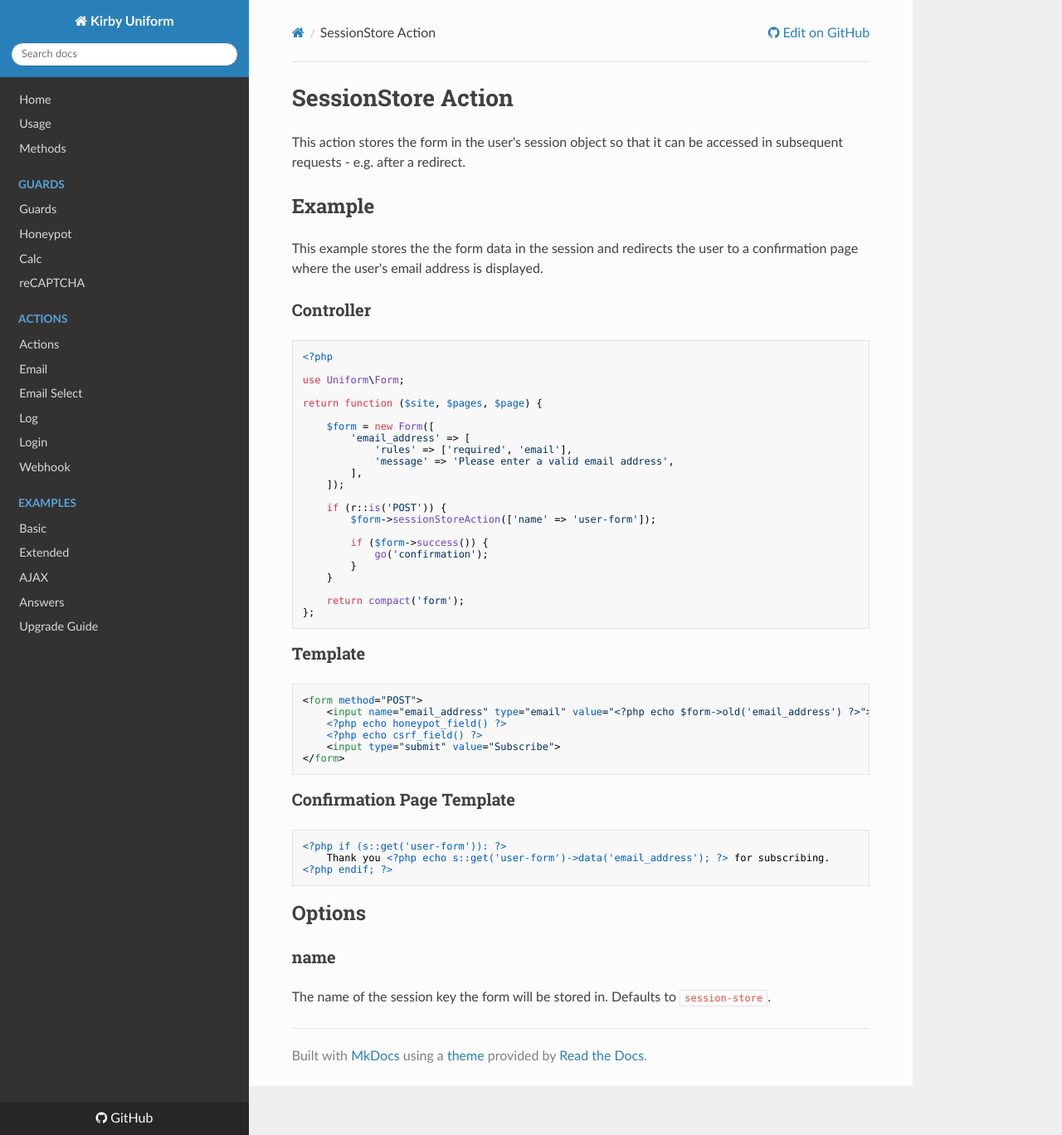
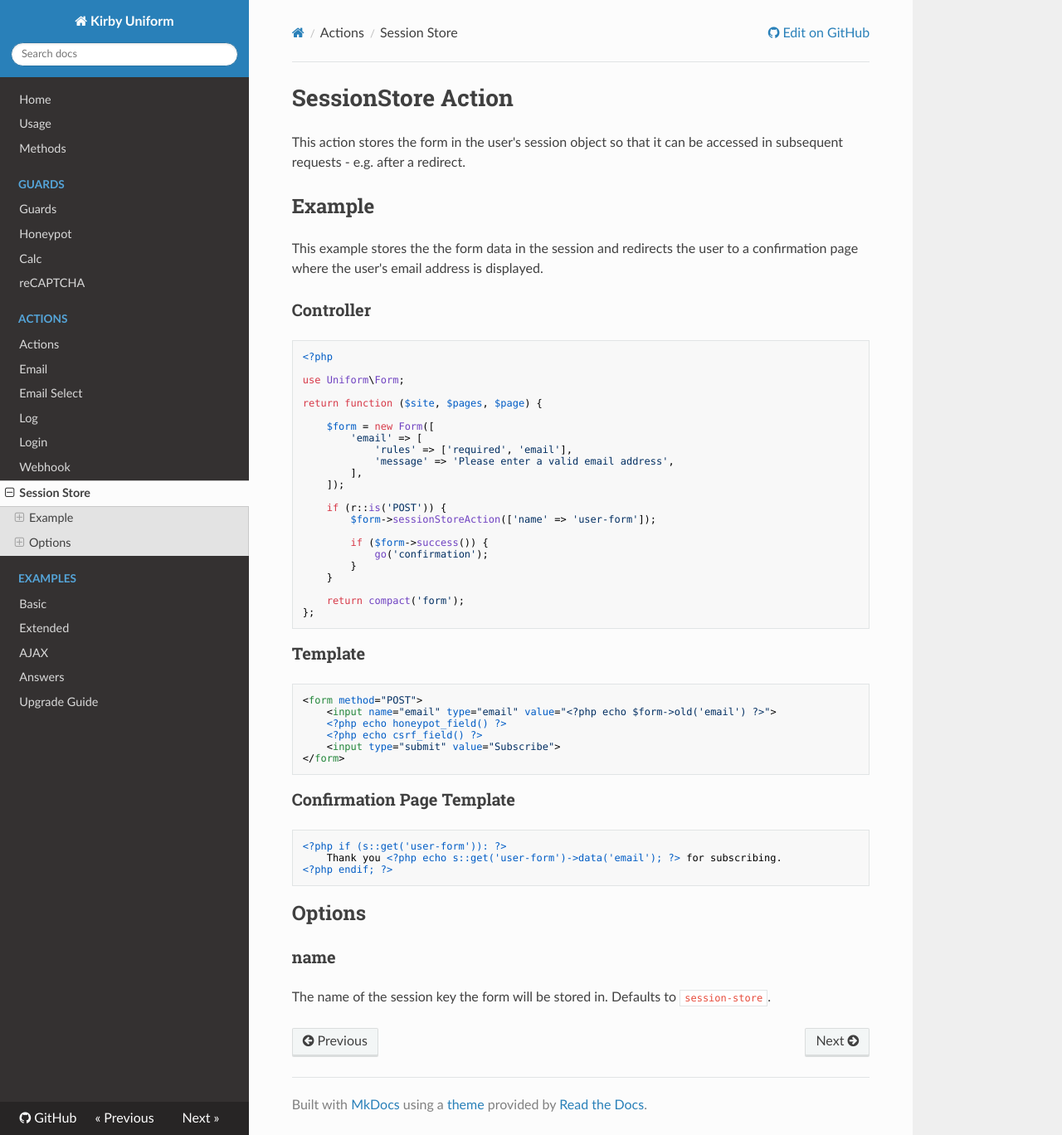
Before and after one commit to mzur/kirby-uniform, an MkDocs documentation site: the page built from docs/actions/session-store.md, in a window 1280 px wide and 1368 px high. Shown: the whole window at 83% size. Built offline with MkDocs 1.6.1, drawn with Linux system fonts in a browser that asks for light colours; nearby versions of some CDN libraries; old or Windows-style settings are respelled for this version of MkDocs.

Commit message:
Polish docs and CS of SessionStoreAction

````diff
--- a/docs/actions/session-store.md
+++ b/docs/actions/session-store.md
@@ -16,7 +16,7 @@ use Uniform\Form;
 return function ($site, $pages, $page) {
 
     $form = new Form([
-        'email_address' => [
+        'email' => [
             'rules' => ['required', 'email'],
             'message' => 'Please enter a valid email address',
         ],
@@ -38,7 +38,7 @@ return function ($site, $pages, $page) {
 
 ```html+php
 <form method="POST">
-    <input name="email_address" type="email" value="<?php echo $form->old('email_address') ?>">
+    <input name="email" type="email" value="<?php echo $form->old('email') ?>">
     <?php echo honeypot_field() ?>
     <?php echo csrf_field() ?>
     <input type="submit" value="Subscribe">
@@ -49,7 +49,7 @@ return function ($site, $pages, $page) {
 
 ```html+php
 <?php if (s::get('user-form')): ?>
-    Thank you <?php echo s::get('user-form')->data('email_address'); ?> for subscribing.
+    Thank you <?php echo s::get('user-form')->data('email'); ?> for subscribing.
 <?php endif; ?>
 ```
 
--- a/mkdocs.yml
+++ b/mkdocs.yml
@@ -20,6 +20,7 @@ pages:
         - Log: actions/log.md
         - Login: actions/login.md
         - Webhook: actions/webhook.md
+        - 'Session Store': actions/session-store.md
     - Examples:
         - Basic: examples/basic.md
         - Extended: examples/extended.md
````
Also changed, not shown: README.md (+1 -0 lines), 2 other files.
